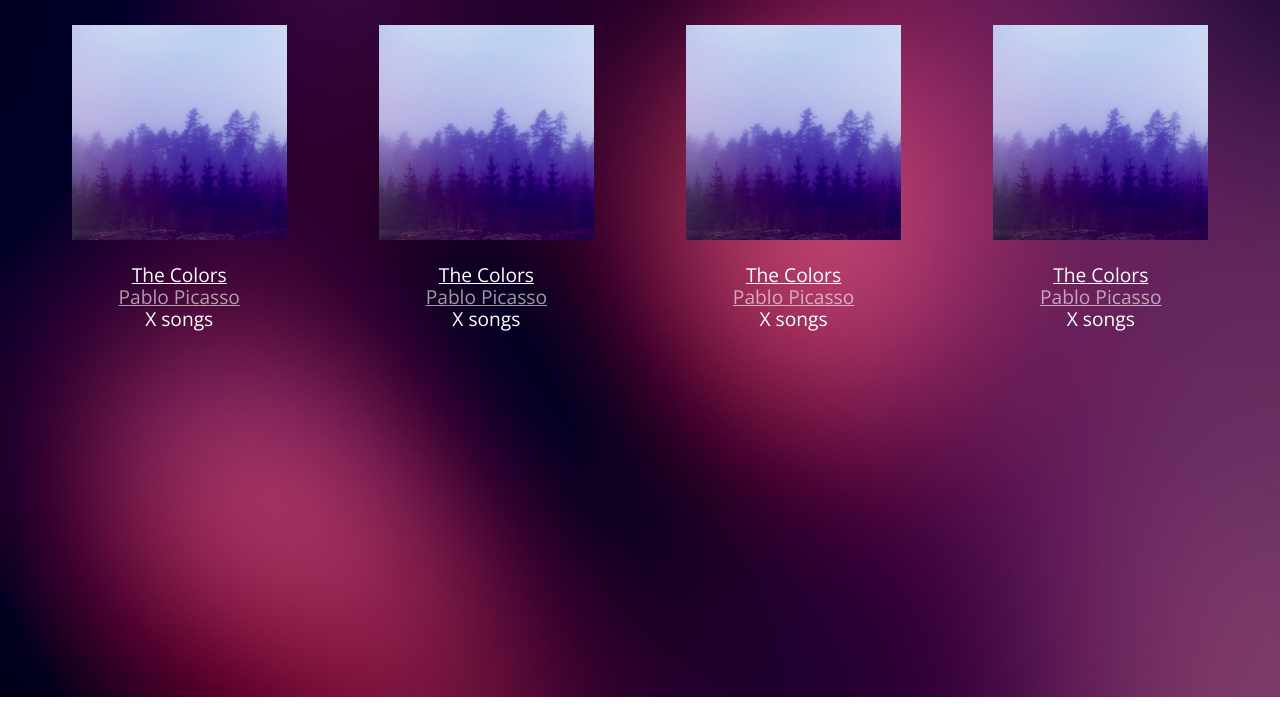
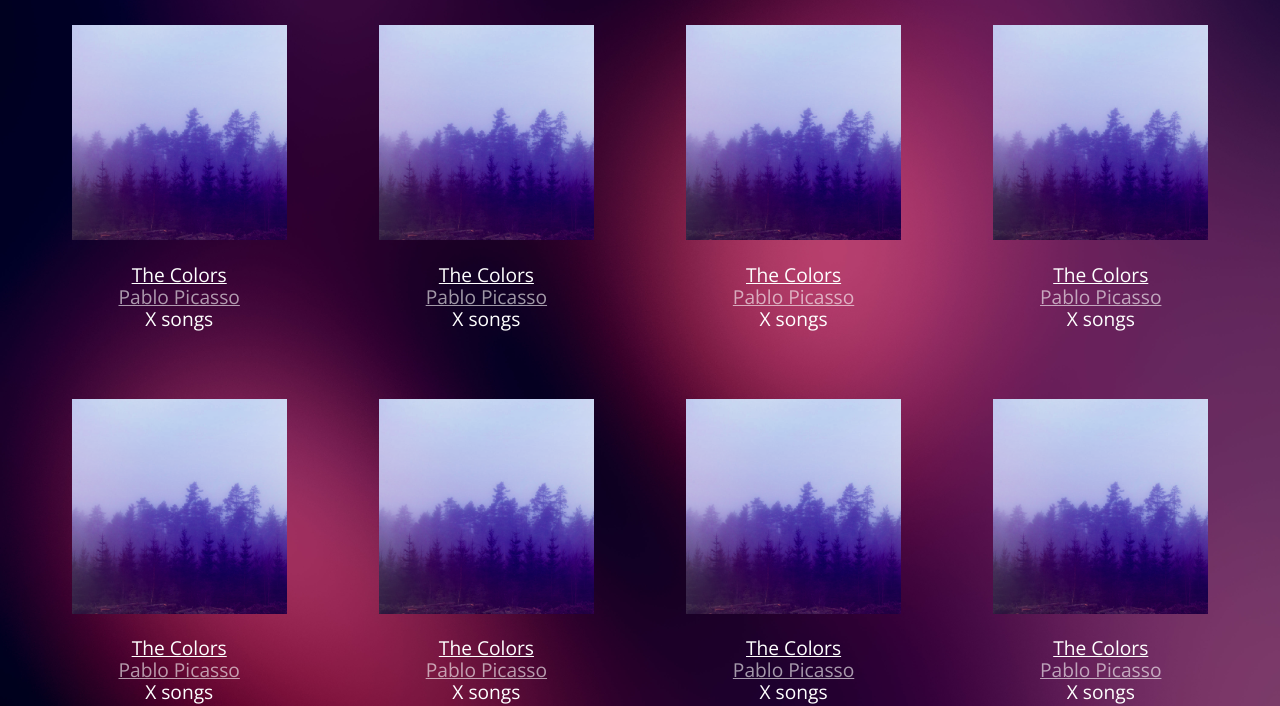
Before and after one commit to evnkpln/bloc-jams, a plain HTML site: page collection.html in a window 1280 px wide. Shown: the part 103-809 px from the top of the page. Drawn offline with nearby package versions, Linux system fonts and the light colour scheme.

Commit message:
checkpoint 10 complete. Adds dynamic collection generation

```diff
--- a/collection.html
+++ b/collection.html
@@ -73,5 +73,6 @@
                  </div>
              </div>
         </section>
+        <script src="scripts/collection.js"></script>
     </body>
 </html>
--- /dev/null
+++ b/scripts/collection.js
@@ -0,0 +1,23 @@
+var collectionItemTemplate =
+    '<div class="collection-album-container column fourth">'
+    + ' <img src="assets/images/album_covers/01.png"/>'
+    + ' <div class="collection-album-info caption">'
+    + '     <p>'
+    + '         <a class="album-name" href="album.html"> The Colors </a>'
+    + '         <br/>'
+    + '         <a href="album.html"> Pablo Picasso </a>'
+    + '         <br/>'
+    + '         X songs'
+    + '         <br/>'
+    + '     </p>'
+    + ' </div>'
+    +'</div>'
+;
+
+window.onload = function() {
+    var collectionContainer = document.getElementsByClassName('album-covers')[0];
+    collectionContainer.innerHTML = '';
+    for (var i = 0; i < 12; i++){
+        collectionContainer.innerHTML += collectionItemTemplate;
+    }
+}
```
Lines whose indentation alone changed are shown as unchanged.
